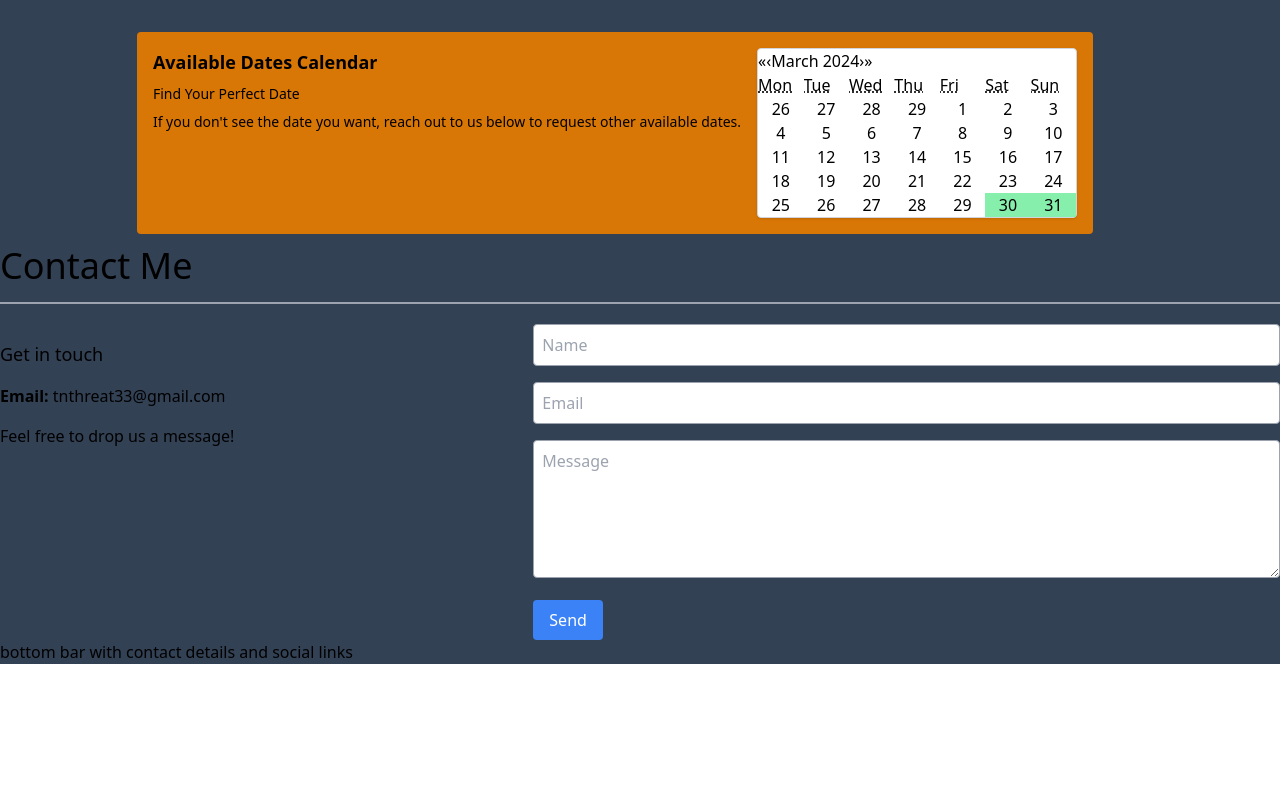
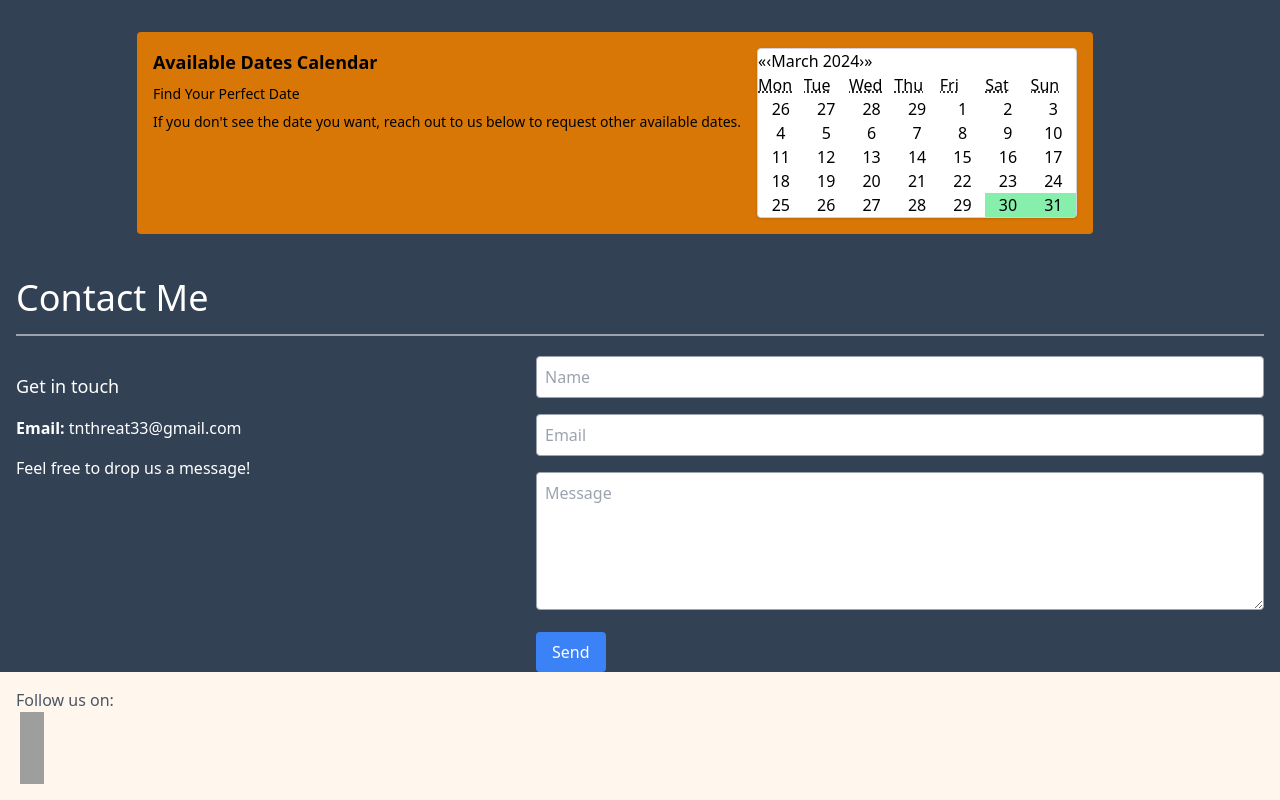
Before and after one commit to tnthreat33/pointer-way-wedding, a React (Create React App) app: page / in a window 1280 px wide. Shown: the part 1183-1983 px from the top of the page. Before the commit the page ends 1847 px from the top, so only its background shows below. Built offline with nearby package versions, Linux system fonts and the light colour scheme; grey boxes are pictures that could not be loaded.

Commit message:
add bottom bar

```diff
--- a/src/App.js
+++ b/src/App.js
@@ -4,6 +4,7 @@ import About from './About';
 import MyCalendar from './Calendar';
 import Contact from './Contact';
 import PhotoGallery from './PhotoGallery';
+import BottomBar from './BottomBar';
 
 function App() {
   const imageUrl = 'https://i.pinimg.com/originals/0d/d5/58/0dd558b702946287f8e5e49686f81b0b.jpg';
@@ -30,7 +31,7 @@ function App() {
       <div id="contact">
         <Contact/>
       </div>
-      <p1> bottom bar with contact details and social links</p1>
+      <BottomBar />
     </div>
   );
 }
--- /dev/null
+++ b/src/BottomBar.js
@@ -0,0 +1,23 @@
+import React from 'react';
+
+function BottomBar() {
+  return (
+    <div className="bg-orange-50 p-4 flex justify-between items-center">
+      <div>
+        <span className="text-gray-600 mr-4">Follow us on:</span>
+        <a href="https://www.facebook.com" target="_blank" rel="noopener noreferrer">
+          <img src="/facebook-logo.png" alt="Facebook" className="w-6 h-6 mx-1" />
+        </a>
+        <a href="https://www.instagram.com" target="_blank" rel="noopener noreferrer">
+          <img src="/instagram-logo.png" alt="Instagram" className="w-6 h-6 mx-1" />
+        </a>
+        <a href="https://www.theknot.com" target="_blank" rel="noopener noreferrer">
+          <img src="/theknot-logo.png" alt="The Knot" className="w-6 h-6 mx-1" />
+        </a>
+      </div>
+      {/* Add other content or links here */}
+    </div>
+  );
+}
+
+export default BottomBar;
--- a/src/Contact.js
+++ b/src/Contact.js
@@ -23,7 +23,7 @@ function Contact() {
   };
 
   return (
-    <div>
+    <div className="pt-8 text-white px-4">
       <div className="mb-5 mt-3">
         <h1 className="text-4xl mb-4">Contact Me</h1>
         <hr className="border-t-2 border-gray-400 my-4 ml-0" />
@@ -43,7 +43,7 @@ function Contact() {
           <form onSubmit={handleSubmit} className="w-full">
             <div className="mb-4">
               <input
-                className="w-full p-2 border border-gray-400 rounded"
+                className="w-full p-2 border border-gray-400 rounded text-black"
                 id="name"
                 name="name"
                 placeholder="Name"
@@ -55,7 +55,7 @@ function Contact() {
             </div>
             <div className="mb-4">
               <input
-                className="w-full p-2 border border-gray-400 rounded"
+                className="w-full p-2 border border-gray-400 rounded text-black"
                 id="email"
                 name="email"
                 placeholder="Email"
@@ -66,7 +66,7 @@ function Contact() {
               />
             </div>
             <textarea
-              className="w-full p-2 border border-gray-400 rounded mb-4"
+              className="w-full p-2 border border-gray-400 rounded mb-4 text-black"
               id="message"
               name="message"
               placeholder="Message"
```
